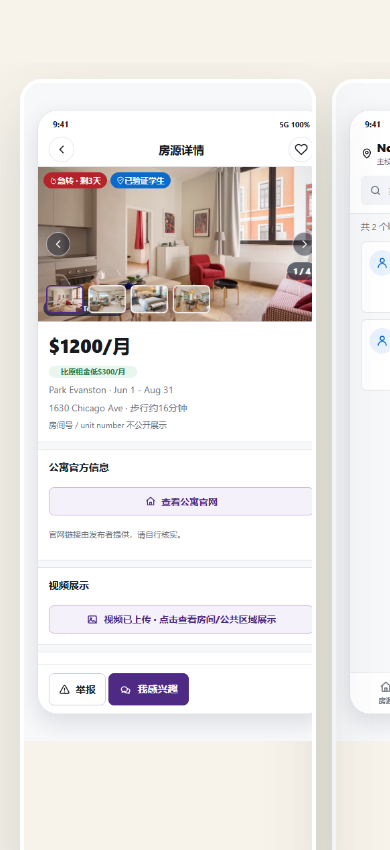
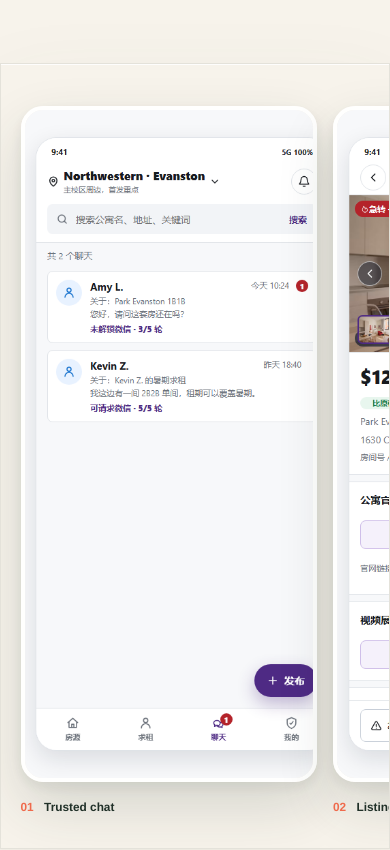
Before and after one commit to NateeeXu/NateeeXu.github.io, a Next.js app: page / in a window 390 px wide. Shown: the part 3899-4749 px from the top of the page. Built offline with nearby package versions, Linux system fonts and the light colour scheme.

Commit message:
refine EasySublet showcase and update resume

```diff
--- a/app/globals.css
+++ b/app/globals.css
@@ -2380,49 +2380,119 @@ button:focus-visible {
 }
 
 .phone-stack {
-  min-height: 690px;
+  min-height: 680px;
+  padding: 5.8rem clamp(1.5rem, 4vw, 4rem) 3.2rem;
+  display: grid;
+  grid-template-columns: 0.9fr 1.08fr 0.9fr;
+  align-items: center;
+  justify-items: center;
+  gap: clamp(0.9rem, 2.4vw, 2.4rem);
   overflow: hidden;
-  border-radius: 30px;
+  isolation: isolate;
+  border: 1px solid rgba(62, 84, 70, 0.1);
+  border-radius: 38px;
   background:
-    linear-gradient(135deg, rgba(255, 255, 255, 0.72), rgba(223, 233, 223, 0.8)),
+    radial-gradient(circle at 52% 25%, rgba(255, 255, 255, 0.96) 0 14%, transparent 44%),
+    linear-gradient(135deg, rgba(248, 251, 247, 0.94), rgba(218, 232, 221, 0.82)),
     var(--sage);
+  box-shadow:
+    inset 0 1px 0 rgba(255, 255, 255, 0.86),
+    0 30px 80px rgba(75, 93, 79, 0.08);
+}
+
+.phone-stack::before,
+.phone-stack::after {
+  position: absolute;
+  top: 2rem;
+  z-index: 4;
+  color: rgba(31, 57, 46, 0.64);
+  font-size: 0.65rem;
+  font-weight: 700;
+  letter-spacing: 0.1em;
+  text-transform: uppercase;
+}
+
+.phone-stack::before {
+  left: 2rem;
+  content: "EasySublet / interface system";
+}
+
+.phone-stack::after {
+  right: 2rem;
+  content: "Search · trust · publish · chat";
 }
 
 .phone {
-  width: 36%;
-  border: 5px solid white;
+  position: relative;
+  inset: auto;
+  width: min(100%, 18rem);
+  overflow: visible;
+  border: 0;
+  border-radius: 0;
+  box-shadow: none;
+  transform-origin: 50% 85%;
+}
+
+.phone img {
+  display: block;
+  width: 100%;
+  height: auto;
+  overflow: hidden;
+  border: 5px solid rgba(255, 255, 255, 0.94);
   border-radius: 25px;
-  box-shadow: 0 28px 70px rgba(43, 63, 52, 0.18);
+  box-shadow:
+    0 24px 55px rgba(38, 59, 48, 0.16),
+    0 5px 14px rgba(38, 59, 48, 0.08);
+}
+
+.phone figcaption {
+  margin: 1rem 0 0;
+  display: flex;
+  align-items: center;
+  gap: 0.65rem;
+  color: var(--ink);
+  font-size: 0.74rem;
+  font-weight: 700;
+}
+
+.phone figcaption span {
+  color: var(--accent);
+  font-variant-numeric: tabular-nums;
 }
 
 .phone-a {
-  top: 8%;
-  left: 32%;
-  transform: rotate(-2deg);
+  z-index: 3;
+  grid-column: 2;
+  grid-row: 1;
+  transform: translateY(-0.8rem);
 }
 
 .phone-b {
-  top: 19%;
-  left: 5%;
-  transform: rotate(-6deg);
+  z-index: 1;
+  grid-column: 1;
+  grid-row: 1;
+  width: min(92%, 16rem);
+  transform: rotate(-2.5deg) translateY(2rem);
 }
 
 .phone-c {
-  top: 16%;
-  right: 4%;
-  transform: rotate(5deg);
+  z-index: 2;
+  grid-column: 3;
+  grid-row: 1;
+  width: min(78%, 14rem);
+  transform: rotate(2.5deg) translateY(2.4rem);
 }
 
 .phone-stack:hover .phone-a {
-  transform: rotate(0) translateY(-9px);
+  transform: translateY(-1.25rem);
 }
 
 .phone-stack:hover .phone-b {
-  transform: rotate(-7deg) translate(-8px, 6px);
+  transform: rotate(-1.5deg) translate(-0.25rem, 1.7rem);
 }
 
 .phone-stack:hover .phone-c {
-  transform: rotate(6deg) translate(8px, 6px);
+  transform: rotate(1.5deg) translate(0.25rem, 2.1rem);
 }
 
 .prototype-access {
@@ -2885,7 +2955,14 @@ footer {
   }
 
   .phone-stack {
-    min-height: 620px;
+    min-height: 590px;
+    padding-right: 2rem;
+    padding-left: 2rem;
+    gap: 1rem;
+  }
+
+  .phone-stack::after {
+    display: none;
   }
 }
 
@@ -3050,16 +3127,20 @@ footer {
   .phone-stack {
     min-height: auto;
     margin: 0 -5vw;
-    padding: 1rem 5vw 2rem;
-    display: grid;
-    grid-auto-flow: column;
-    grid-auto-columns: 76vw;
+    padding: 2.6rem 5vw 2rem;
+    display: flex;
     gap: 1rem;
     overflow-x: auto;
     border-radius: 0;
     background: transparent;
+    scroll-padding-inline: 5vw;
     scroll-snap-type: x mandatory;
     scrollbar-width: none;
+  }
+
+  .phone-stack::before,
+  .phone-stack::after {
+    display: none;
   }
 
   .phone-stack::-webkit-scrollbar {
@@ -3077,14 +3158,28 @@ footer {
     top: auto;
     right: auto;
     left: auto;
-    width: 100%;
+    flex: 0 0 76vw;
+    width: 76vw;
+    grid-column: auto;
+    grid-row: auto;
     transform: none;
     scroll-snap-align: center;
   }
 
-  .phone {
+  .phone,
+  .phone-a,
+  .phone-b,
+  .phone-c {
     border-width: 4px;
     border-radius: 22px;
+  }
+
+  .phone img {
+    aspect-ratio: 43 / 98;
+    border-width: 4px;
+    border-radius: 22px;
+    object-fit: cover;
+    object-position: top;
   }
 
   .sublet-engineering-head h4 {
--- a/app/page.js
+++ b/app/page.js
@@ -303,14 +303,17 @@ export default function Home() {
             </div>
           </div>
           <div className="phone-stack" aria-label="EasySublet interface screenshots">
+            <figure className="phone phone-b">
+              <img src="/easy-chat.png" alt="EasySublet in-app conversation list" loading="lazy" decoding="async" />
+              <figcaption><span>01</span> Trusted chat</figcaption>
+            </figure>
             <figure className="phone phone-a">
               <img src="/easy-detail.png" alt="EasySublet listing detail interface" loading="lazy" decoding="async" />
-            </figure>
-            <figure className="phone phone-b">
-              <img src="/easy-chat.png" alt="EasySublet in-app conversation list" loading="lazy" decoding="async" />
+              <figcaption><span>02</span> Listing detail</figcaption>
             </figure>
             <figure className="phone phone-c">
               <img src="/easy-publish.png" alt="EasySublet listing publishing flow" loading="lazy" decoding="async" />
+              <figcaption><span>03</span> Publish flow</figcaption>
             </figure>
           </div>
           <div className="sublet-engineering">
```
Also changed, not shown: 1 other file (tests, documents, lock files or other folders).
